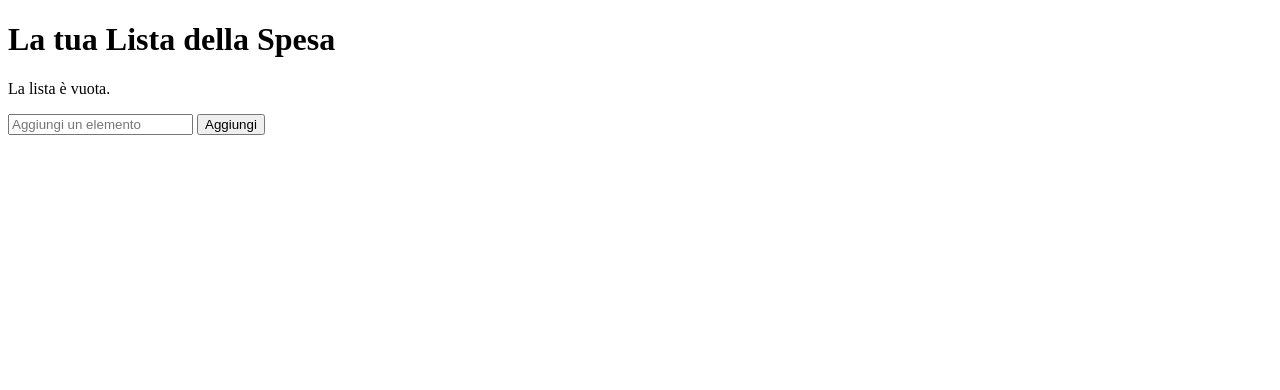
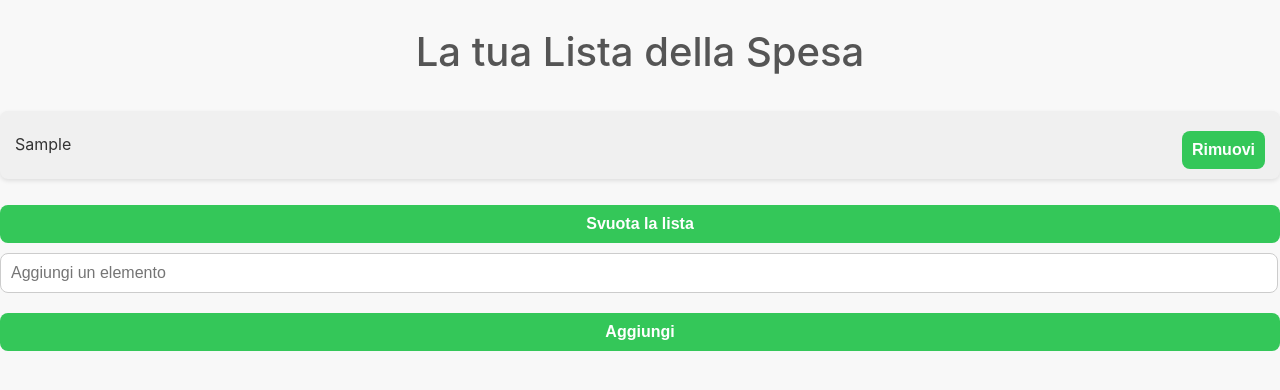
Before and after one commit to Chiroli-Matteo/progettino_flask, a Flask app: page / in a window 1280 px wide. Shown: the top 390 px of the page. Run offline with Flask 3, Linux system fonts and the light colour scheme; tables that the repository leaves empty hold one stand-in row (values such as "Sample post").

Commit message:
push completo pt.3

```diff
--- a/app.py
+++ b/app.py
@@ -1,33 +1,57 @@
+from flask import Flask, render_template, request, redirect, url_for
+from flask_sqlalchemy import SQLAlchemy
 
-from flask import Flask, render_template, request, redirect, url_for
+# Inizializza l'app Flask
+app = Flask(__name__)
 
+# Configurazione del database
+app.config['SQLALCHEMY_DATABASE_URI'] = 'sqlite:///lista_spesa.db'
+app.config['SQLALCHEMY_TRACK_MODIFICATIONS'] = False
 
-#inizializza l'app Flask
-app = Flask(__name__)
-lista_spesa = []
+# Inizializza SQLAlchemy
+db = SQLAlchemy(app)
 
+# Modello per la tabella ListaSpesa
+class ListaSpesa(db.Model):
+    id = db.Column(db.Integer, primary_key=True)  # Chiave primaria univoca
+    elemento = db.Column(db.String(100), nullable=False)  # Colonna non nulla
+
+# Creazione del database e delle tabelle
+with app.app_context():
+    db.create_all()
+
+# Rotta per visualizzare la lista
 @app.route('/')
 def home():
-    return render_template('index.html', lista = lista_spesa)
+    lista_spesa = ListaSpesa.query.all()  # Recupera tutti gli elementi dal database
+    return render_template('index.html', lista=lista_spesa)
 
+# Rotta per aggiungere un nuovo elemento
 @app.route('/aggiungi', methods=['POST'])
 def aggiungi():
     elemento = request.form['elemento']
     if elemento:
-        lista_spesa.append(elemento)
+        nuovo_elemento = ListaSpesa(elemento=elemento)
+        db.session.add(nuovo_elemento)
+        db.session.commit()
     return redirect(url_for('home'))
 
-@app.route('/rimuovi/<int:indice>', methods=['POST'])
-def rimuovi(indice):
-    if 0 <= indice < len(lista_spesa):
-        lista_spesa.pop(indice)
+# Rotta per rimuovere un elemento specifico
+@app.route('/rimuovi/<int:id>', methods=['POST'])
+def rimuovi(id):
+    elemento_da_rimuovere = ListaSpesa.query.get(id)
+    if elemento_da_rimuovere:
+        db.session.delete(elemento_da_rimuovere)
+        db.session.commit()
     return redirect(url_for('home'))
 
+# Rotta per svuotare l'intera lista
 @app.route('/svuota', methods=['POST'])
 def svuota_lista():
-    lista_spesa.clear()  # Svuota la lista
+    ListaSpesa.query.delete()  # Cancella tutti gli elementi dalla tabella
+    db.session.commit()
     return redirect(url_for('home'))
 
-#avvio dell'app Flask
+# Avvio dell'app Flask
 if __name__ == '__main__':
     app.run(debug=True)
--- /dev/null
+++ b/static/css/style.css
@@ -0,0 +1,97 @@
+/* Stile generale */
+body {
+    font-family: -apple-system, BlinkMacSystemFont, "Segoe UI", Roboto, "Helvetica Neue", Arial, sans-serif;
+    margin: 0;
+    padding: 0;
+    background-color: #f8f8f8;
+    color: #333;
+    line-height: 1.6;
+}
+
+/* Titolo principale */
+h1 {
+    text-align: center;
+    color: #555;
+    margin-top: 20px;
+    font-size: 2.5rem;
+    font-weight: 500;
+}
+
+/* Contenitore principale */
+.container {
+    max-width: 600px;
+    margin: 0 auto;
+    padding: 20px;
+    background: #ffffff;
+    box-shadow: 0 4px 10px rgba(0, 0, 0, 0.1);
+    border-radius: 12px;
+}
+
+/* Lista degli elementi */
+ul {
+    list-style-type: none;
+    padding: 0;
+}
+
+li {
+    background: #f0f0f0;
+    margin: 10px 0;
+    padding: 10px 15px;
+    border-radius: 8px;
+    display: flex;
+    justify-content: space-between;
+    align-items: center;
+    box-shadow: 0 2px 4px rgba(0, 0, 0, 0.1);
+}
+
+/* Pulsanti */
+button {
+    background-color: #007aff;
+    color: white;
+    border: none;
+    border-radius: 8px;
+    padding: 8px 12px;
+    font-size: 14px;
+    cursor: pointer;
+    transition: background-color 0.2s ease-in-out;
+}
+
+button:hover {
+    background-color: #005bb5;
+}
+
+/* Input di testo */
+input[type="text"] {
+    width: calc(100% - 24px);
+    padding: 10px;
+    margin: 10px 0;
+    border: 1px solid #ccc;
+    border-radius: 8px;
+    font-size: 16px;
+}
+
+/* Pulsante Aggiungi */
+form button[type="submit"] {
+    width: 100%;
+    padding: 10px;
+    margin-top: 10px;
+    font-size: 16px;
+    background-color: #34c759;
+    border: none;
+    border-radius: 8px;
+    color: white;
+    font-weight: bold;
+    cursor: pointer;
+    transition: background-color 0.2s ease-in-out;
+}
+
+form button[type="submit"]:hover {
+    background-color: #248f47;
+}
+
+/* Messaggio quando la lista è vuota */
+p {
+    text-align: center;
+    color: #888;
+    font-style: italic;
+}
--- a/templates/index.html
+++ b/templates/index.html
@@ -1,18 +1,20 @@
 <!DOCTYPE html>
 <html>
 <head>
+    <link rel="stylesheet" type="text/css" href="{{ url_for('static', filename='css/style.css') }}">
     <meta charset="UTF-8">
     <meta name="viewport" content="width=device-width, initial-scale=1.0">
     <title>Lista della Spesa</title>
 </head>
 <body>
     <h1>La tua Lista della Spesa</h1>
+
     {% if lista %}
     <ul>
         {% for elemento in lista %}
         <li>
-            {{ elemento }}
-            <form action="/rimuovi/{{ loop.index0 }}" method="post" style="display:inline;">
+            {{ elemento.elemento }}
+            <form action="/rimuovi/{{ elemento.id }}" method="post" style="display:inline;">
                 <button type="submit">Rimuovi</button>
             </form>
         </li>
@@ -24,6 +26,7 @@
     {% else %}
     <p>La lista è vuota.</p>
     {% endif %}
+
     <form action="/aggiungi" method="post">
         <input type="text" name="elemento" placeholder="Aggiungi un elemento" required>
         <button type="submit">Aggiungi</button>
```
Also changed, not shown: models.py (added, +9 -0 lines), instance/lista_spesa.db (added).
